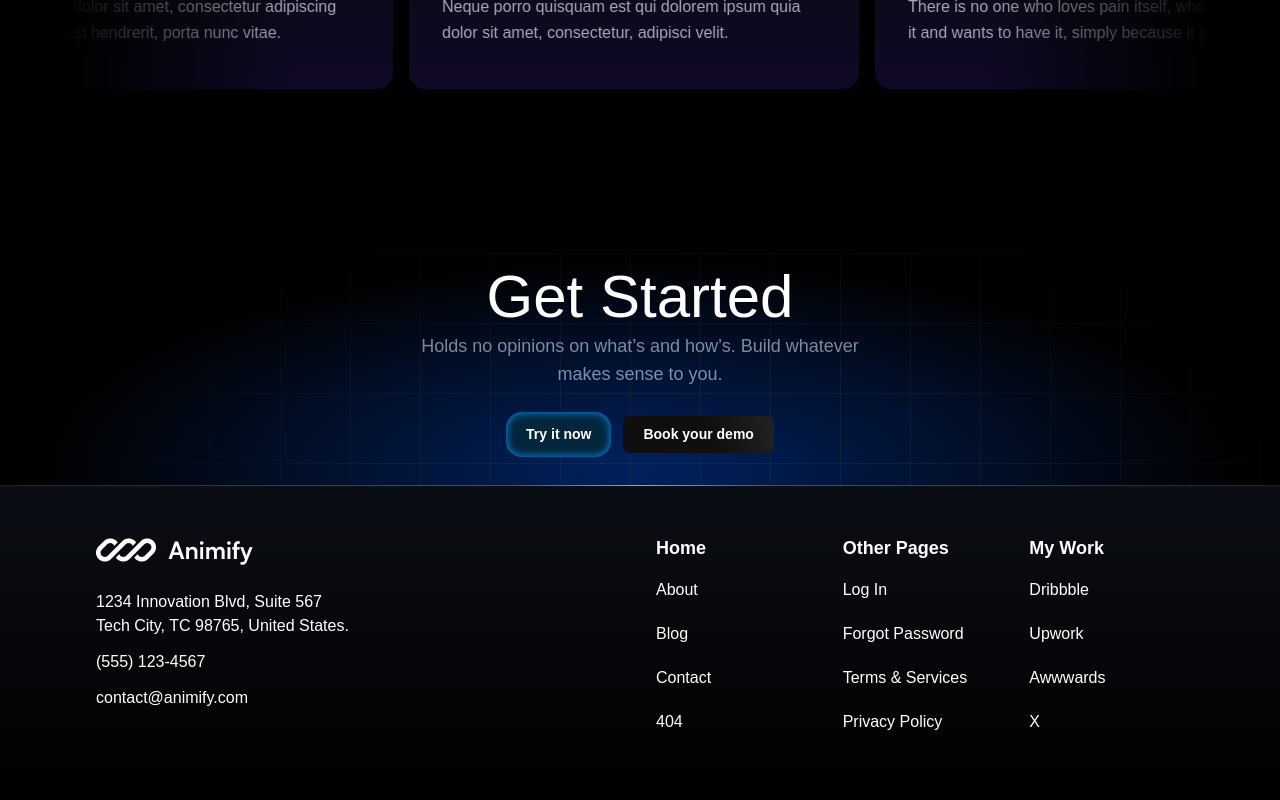
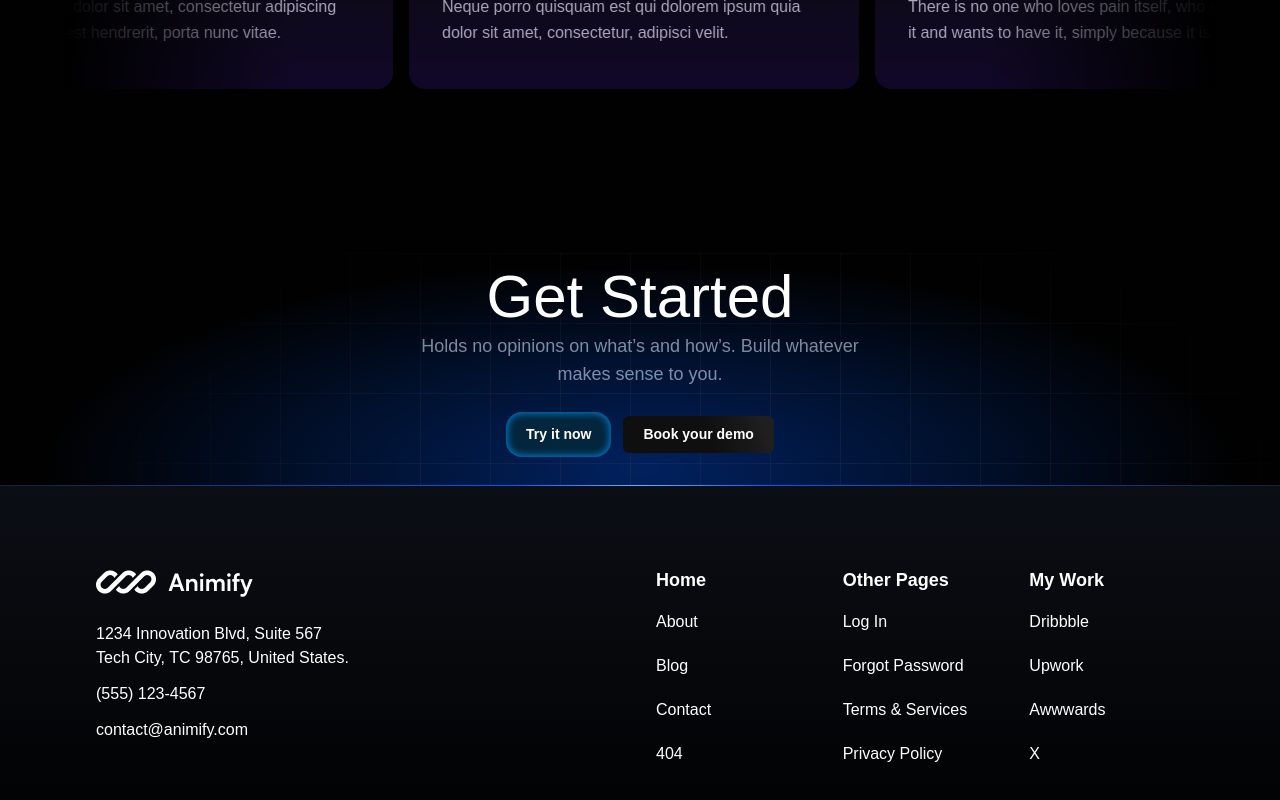
Before and after one commit to mudassirshahid/next-saas-app, a Next.js app: page / in a window 1280 px wide. Shown: the part 5780-6580 px from the top of the page. Built offline with nearby package versions, Linux system fonts and the light colour scheme.

Commit message:
set footer

```diff
--- a/src/components/Footer.tsx
+++ b/src/components/Footer.tsx
@@ -5,7 +5,7 @@ import footerlogo from "../assets/Footer-logo.png";
 const Footer: React.FC = () => {
   return (
     <footer
-      className="relative z-50 border-t border-transparent bg-[linear-gradient(180deg,#0B0E15_0%,#010101_100%)] text-white font-medium px-4 py-12 overflow-hidden"
+      className="relative z-50 border-t border-transparent bg-[linear-gradient(180deg,#0B0E15_0%,#010101_100%)] text-white font-medium px-4 py-20 overflow-hidden"
       style={{
         borderImageSource:
           "linear-gradient(90deg, #192235 0%, #0059FF 40%, #6FADFF 50%, #0059FF 60%, #192235 100%)",
```
